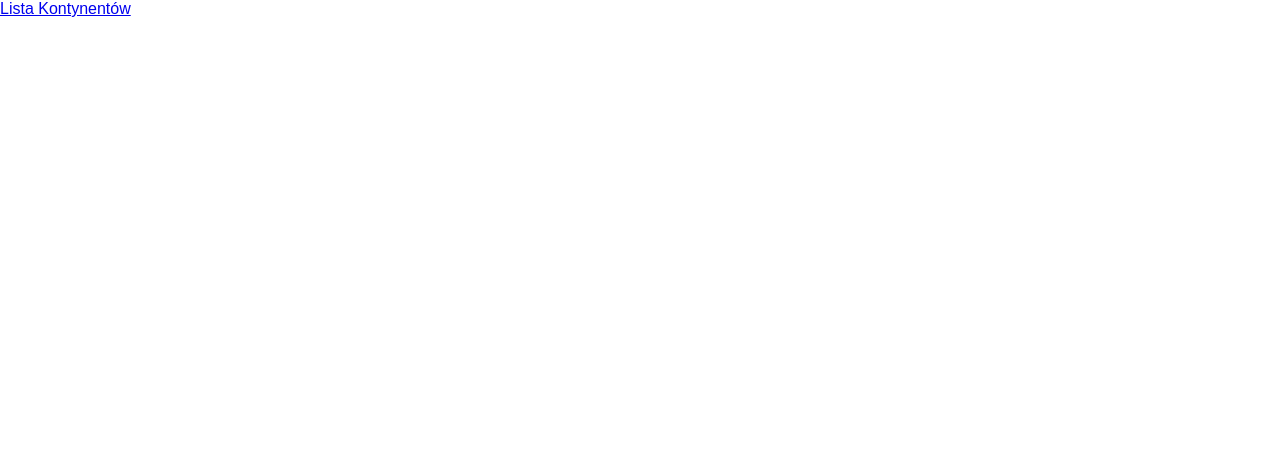
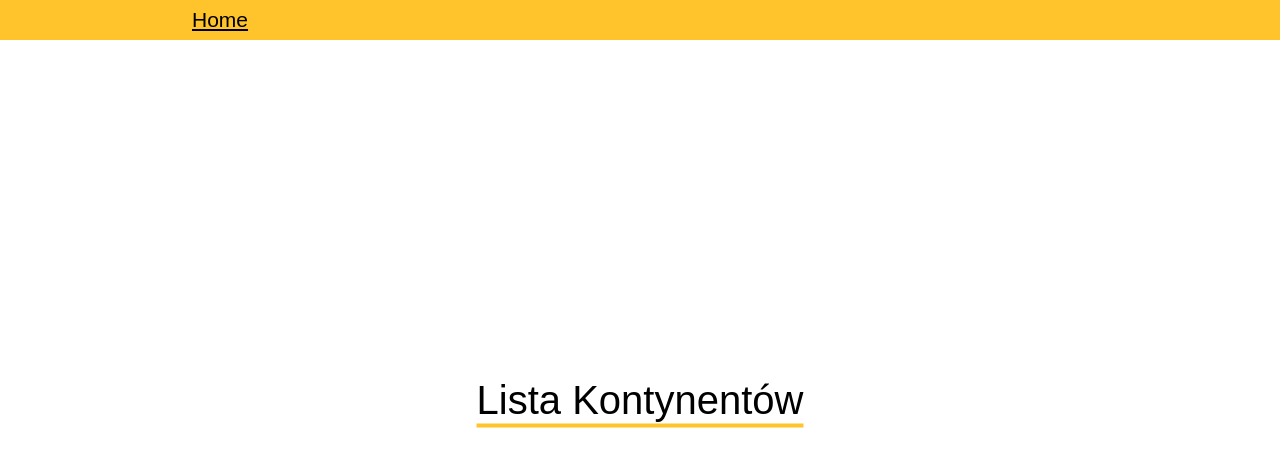
Before and after one commit to MaciejZebala/countiresaAPP, a React (Create React App) app: page / in a window 1280 px wide. Shown: the top 466 px of the page. Built offline with nearby package versions, Linux system fonts and the light colour scheme.

Commit message:
Add styles to homePage and Navigation

```diff
--- a/src/App.tsx
+++ b/src/App.tsx
@@ -10,8 +10,8 @@ const App: React.FC = () => (
     <>
         <GlobalStyles />
         <BrowserRouter>
+            <Navigation />
             <Switch>
-                {/* <Navigation /> */}
                 <Route path="/continents/:code">
                     <Countries />
                 </Route>
--- a/src/components/Navigation/Navigation.tsx
+++ b/src/components/Navigation/Navigation.tsx
@@ -2,8 +2,18 @@ import React from 'react';
 import styled from 'styled-components';
 import { NavLink } from 'react-router-dom';
 
-const NavWrapper = styled.div``;
-const NavigationLink = styled(NavLink)``;
+const NavWrapper = styled.div`
+    display: flex;
+    align-items: center;
+    width: 100%;
+    height: 5vh;
+    background-color: #ffc32b;
+`;
+const NavigationLink = styled(NavLink)`
+    margin-left: 15%;
+    font-size: 2.1rem;
+    color: black;
+`;
 
 export const Navigation = () => {
     return (
--- a/src/pages/HomePage.tsx
+++ b/src/pages/HomePage.tsx
@@ -1,12 +1,25 @@
 import styled from 'styled-components';
 import { Link } from 'react-router-dom';
 
-const LinkToContinents = styled(Link)``;
+const HomePageWrapper = styled.div`
+    position: absolute;
+    top: 50%;
+    left: 50%;
+    transform: translate(-50%, -50%);
+`;
+
+const LinkToContinents = styled(Link)`
+    font-size: 4rem;
+    text-decoration: underline;
+    text-decoration-color: #ffc32b;
+    text-underline-offset: 10px;
+    color: black;
+`;
 
 export const HomePage = () => {
     return (
-        <div>
+        <HomePageWrapper>
             <LinkToContinents to="/continents">Lista Kontynentów</LinkToContinents>
-        </div>
+        </HomePageWrapper>
     );
 };
```
